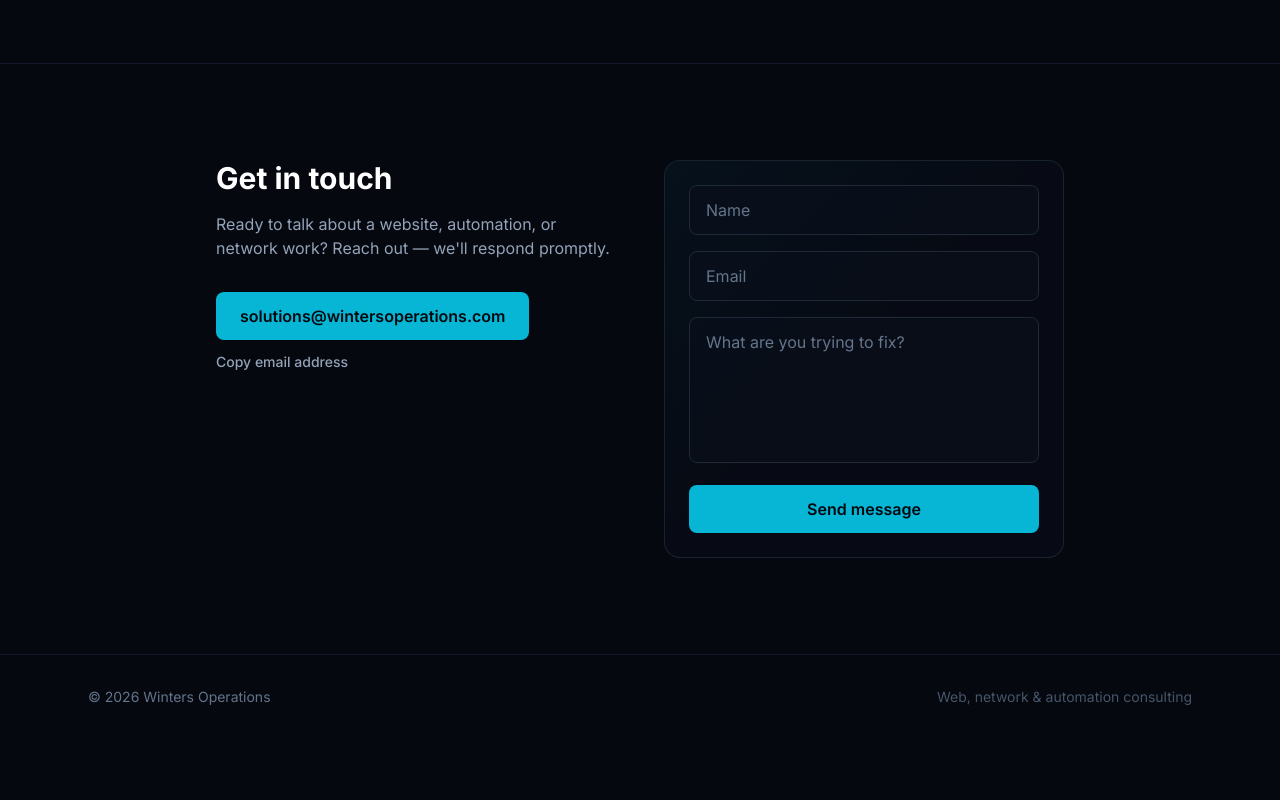
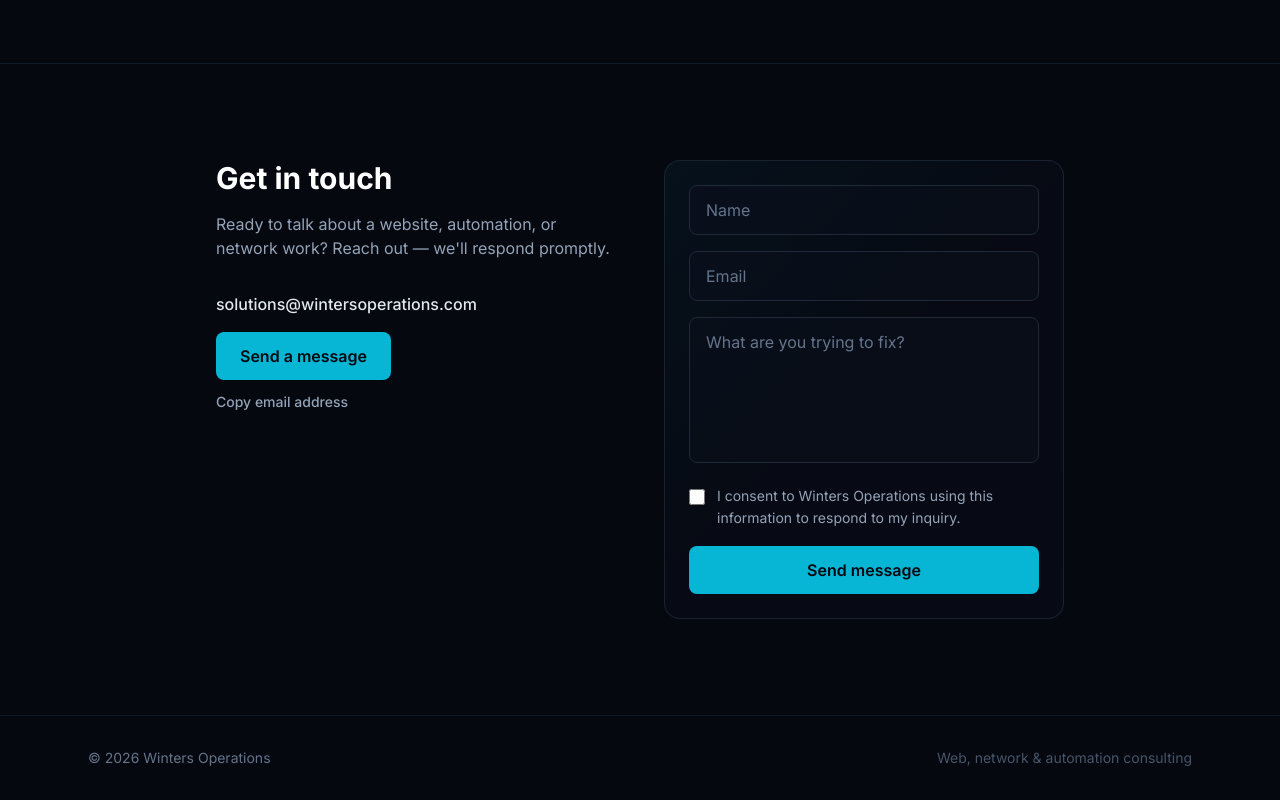
Before and after one commit to WintCom-Solutions/wintersoperations-site, a Next.js app: page /work in a window 1280 px wide. Shown: the part 1328-2128 px from the top of the page. Before the commit the page ends 2067 px from the top, so only its background shows below. Built offline with nearby package versions, Linux system fonts and the light colour scheme.

Commit message:
Connect website inquiries to Google Forms (#43)
Wire the contact form to the published Google Form with consent.
Route public contact CTAs to the form while keeping copy-email fallback.
Add verify:contact checks.

Closes #42

```diff
--- a/app/about/page.tsx
+++ b/app/about/page.tsx
@@ -1,6 +1,5 @@
 import SiteHeader from "@/components/SiteHeader";
 import SiteFooter from "@/components/SiteFooter";
-import { contactEmail } from "@/lib/site";
 import { createPageMetadata } from "@/lib/metadata";
 
 export const metadata = createPageMetadata({
@@ -97,8 +96,8 @@
               and we&apos;ll respond promptly.
             </p>
             <div className="flex flex-col sm:flex-row gap-3 justify-center">
-              <a href={`mailto:${contactEmail}`} className="btn-primary">
-                {contactEmail}
+              <a href="/#contact-form" className="btn-primary">
+                Send a message
               </a>
               <a href="/services" className="btn-ghost">
                 View services
--- a/app/demo/page.tsx
+++ b/app/demo/page.tsx
@@ -1,7 +1,6 @@
 import Link from "next/link";
 import SiteHeader from "@/components/SiteHeader";
 import SiteFooter from "@/components/SiteFooter";
-import { contactEmail } from "@/lib/site";
 import { createPageMetadata } from "@/lib/metadata";
 
 export const metadata = createPageMetadata({
@@ -175,8 +174,8 @@
               trying to fix.
             </p>
             <div className="flex flex-col sm:flex-row gap-3 justify-center">
-              <a href={`mailto:${contactEmail}`} className="btn-primary">
-                {contactEmail}
+              <a href="/#contact-form" className="btn-primary">
+                Send a message
               </a>
               <a href="/services" className="btn-ghost">
                 View services
--- a/app/itops-console/page.tsx
+++ b/app/itops-console/page.tsx
@@ -575,7 +575,7 @@
             reducing toil and improving visibility.
           </p>
           <a
-            href="mailto:solutions@wintersoperations.com"
+            href="/#contact-form"
             className="inline-flex px-6 py-3 rounded-lg bg-teal-500 text-slate-950 font-semibold hover:bg-teal-400 transition"
           >
             Get in Touch
--- a/components/ContactForm.tsx
+++ b/components/ContactForm.tsx
@@ -7,6 +7,7 @@
   const [name, setName] = useState("");
   const [email, setEmail] = useState("");
   const [message, setMessage] = useState("");
+  const [consent, setConsent] = useState(false);
   const [status, setStatus] = useState<"idle" | "submitting" | "sent" | "error">("idle");
 
   const usingGoogleForm = Boolean(googleForm.formId);
@@ -34,6 +35,7 @@
         body.set(googleForm.entryName, name);
         body.set(googleForm.entryEmail, email);
         body.set(googleForm.entryMessage, message);
+        body.set(googleForm.entryConsent, googleForm.consentValue);
       } else {
         body.set("name", name);
         body.set("email", email);
@@ -51,6 +53,7 @@
       setName("");
       setEmail("");
       setMessage("");
+      setConsent(false);
     } catch {
       setStatus("error");
     }
@@ -112,6 +115,18 @@
         />
       </div>
 
+      <label className="flex items-start gap-3 text-sm leading-relaxed text-slate-400">
+        <input
+          name="consent"
+          type="checkbox"
+          required
+          checked={consent}
+          onChange={(e) => setConsent(e.target.checked)}
+          className="mt-1 h-4 w-4 shrink-0 rounded border-navy-700 bg-navy-900 text-cyan-500 focus:ring-cyan-500/30"
+        />
+        <span>{googleForm.consentValue}</span>
+      </label>
+
       <button type="submit" disabled={status === "submitting"} className="btn-primary w-full disabled:opacity-60">
         {status === "submitting" ? "Sending…" : "Send message"}
       </button>
--- a/components/ContactSection.tsx
+++ b/components/ContactSection.tsx
@@ -12,18 +12,16 @@
             Ready to talk about a website, automation, or network work? Reach
             out — we&apos;ll respond promptly.
           </p>
-          <a
-            href={`mailto:${contactEmail}`}
-            className="inline-flex items-center gap-2 px-6 py-3 rounded-lg bg-cyan-500 text-navy-950 font-semibold hover:bg-cyan-400 transition"
-          >
-            {contactEmail}
+          <p className="font-medium text-slate-200">{contactEmail}</p>
+          <a href="#contact-form" className="btn-primary mt-4">
+            Send a message
           </a>
           <div>
             <CopyEmailButton email={contactEmail} />
           </div>
         </div>
 
-        <div className="surface p-6">
+        <div id="contact-form" className="surface scroll-mt-24 p-6">
           <ContactForm />
         </div>
       </div>
--- a/lib/site.ts
+++ b/lib/site.ts
@@ -22,8 +22,11 @@
 
 /** Google Form entry IDs if using Google Forms (see docs/contact-form-setup.md) */
 export const googleForm = {
-  formId: "",
-  entryName: "",
-  entryEmail: "",
-  entryMessage: "",
+  formId: "1F-UnMFVIwKRv62kjokde8oQeLzqqtndG3BohIBp0jNE",
+  entryName: "entry.676780392",
+  entryEmail: "entry.552233917",
+  entryMessage: "entry.1265653575",
+  entryConsent: "entry.427645027",
+  consentValue:
+    "I consent to Winters Operations using this information to respond to my inquiry.",
 } as const;
--- a/package.json
+++ b/package.json
@@ -5,6 +5,7 @@
   "scripts": {
     "dev": "next dev",
     "build": "next build",
+    "verify:contact": "node scripts/verify-contact.mjs",
     "verify:metadata": "node scripts/verify-metadata.mjs",
     "start": "next start",
     "lint": "next lint"
```
Also changed, not shown: scripts/verify-contact.mjs (added, +48 -0 lines).
